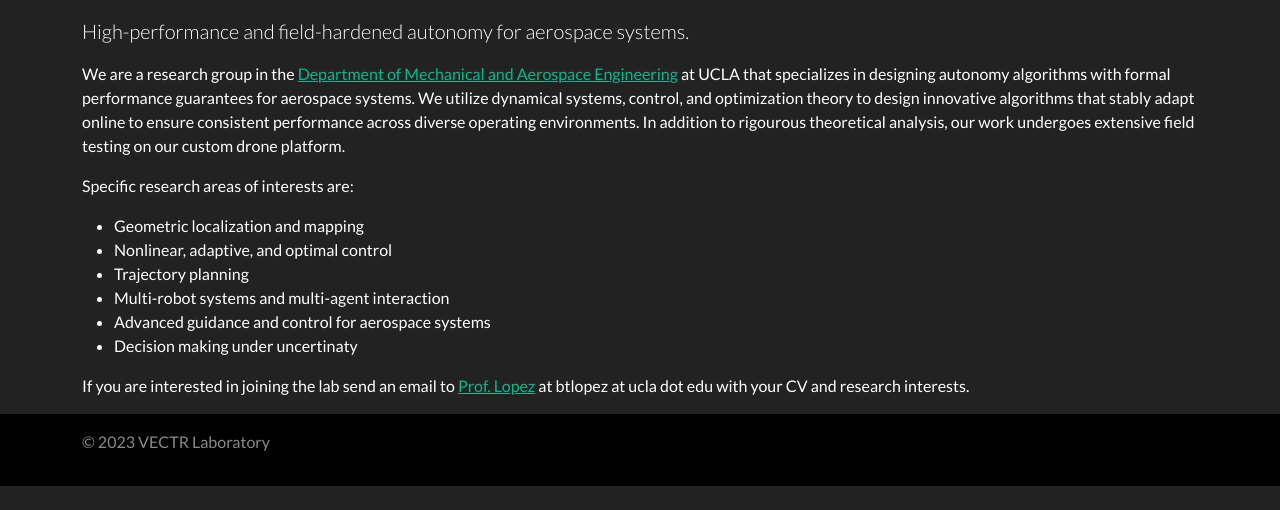
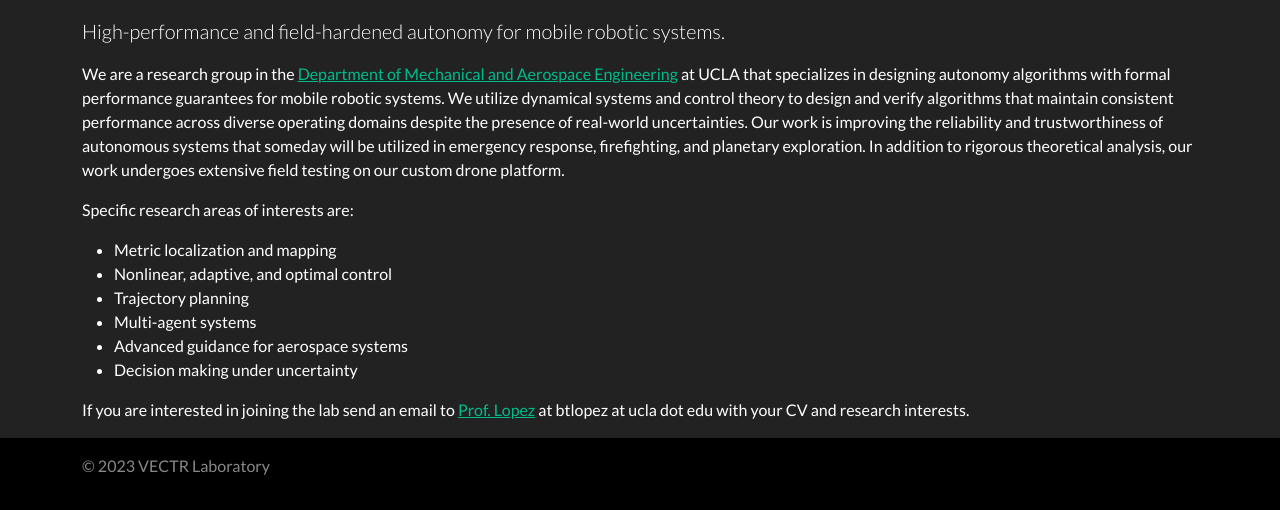
Before and after one commit to vectr-ucla/vectr-ucla.github.io, a Jekyll site: the page built from _pages/home.md, in a window 1280 px wide and 925 px high, cut to the strip 415-925 px from the top of the window. Built offline with Jekyll 4.4.1, drawn with Linux system fonts in a browser that asks for light colours.

Commit message:
Home page update.

```diff
--- a/_pages/home.md
+++ b/_pages/home.md
@@ -6,19 +6,19 @@
 ---
 
 <p class="lead">
-  High-performance and field-hardened autonomy for aerospace systems.
+  High-performance and field-hardened autonomy for mobile robotic systems.
 </p>
 
-We are a research group in the [Department of Mechanical and Aerospace Engineering](https://www.mae.ucla.edu) at UCLA that specializes in designing autonomy algorithms with formal performance guarantees for aerospace systems. We utilize dynamical systems, control, and optimization theory to design innovative algorithms that stably adapt online to ensure consistent performance across diverse operating environments. In addition to rigourous theoretical analysis, our work undergoes extensive field testing on our custom drone platform.
+We are a research group in the [Department of Mechanical and Aerospace Engineering](https://www.mae.ucla.edu) at UCLA that specializes in designing autonomy algorithms with formal performance guarantees for mobile robotic systems. We utilize dynamical systems and control theory to design and verify algorithms that maintain consistent performance across diverse operating domains despite the presence of real-world uncertainties. Our work is improving the reliability and trustworthiness of autonomous systems that someday will be utilized in emergency response, firefighting, and planetary exploration. In addition to rigorous theoretical analysis, our work undergoes extensive field testing on our custom drone platform.
 
 Specific research areas of interests are:
 <ul>
-  <li>Geometric localization and mapping</li>
+  <li>Metric localization and mapping</li>
   <li>Nonlinear, adaptive, and optimal control</li>
   <li>Trajectory planning</li>
-  <li>Multi-robot systems and multi-agent interaction</li>
-  <li>Advanced guidance and control for aerospace systems</li>
-  <li>Decision making under uncertinaty</li>
+  <li>Multi-agent systems</li>
+  <li>Advanced guidance for aerospace systems</li>
+  <li>Decision making under uncertainty</li>
 </ul>
 
 If you are interested in joining the lab send an email to [Prof. Lopez](https://btlopez.github.io)  at btlopez at ucla dot edu with your CV and research interests.
```
